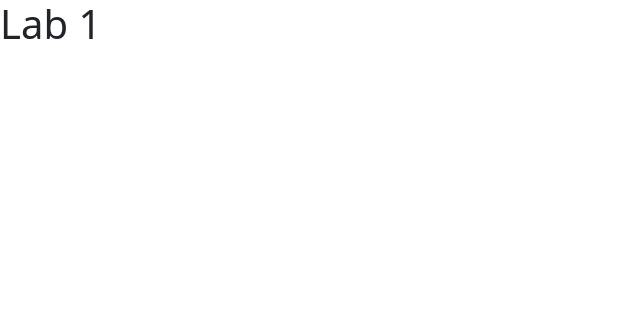
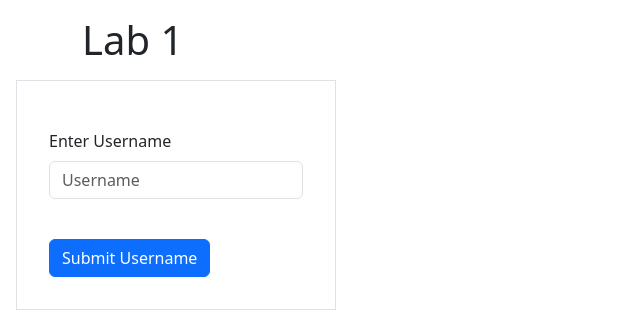
Before and after one commit to ajfait/Advanced-JavaScript, a plain HTML site: page src/lab1/index.html in a window 1280 px wide. Shown: the whole page, without its empty margins (0-640 px from the left). Drawn offline with nearby package versions, Linux system fonts and the light colour scheme.

Commit message:
Add input field and button to lab 1 index.html file

```diff
--- a/src/lab1/index.html
+++ b/src/lab1/index.html
@@ -13,6 +13,22 @@
     <script src="js/lab1.js"></script>
   </head>
   <body>
-    <h1>Lab 1</h1>
+    <div class="container mt-3">
+      <h1>Lab 1</h1>
+    </div>
+    <div class="border m-3 p-3 w-25">
+      <div class="container p-3 mt-3">
+        <label for="username" class="form-label">Enter Username</label>
+        <input
+          type="text"
+          class="form-control"
+          id="username"
+          placeholder="Username"
+        />
+      </div>
+      <div class="container p-3 mt-2">
+        <button type="button" class="btn btn-primary">Submit Username</button>
+      </div>
+    </div>
   </body>
 </html>
```
